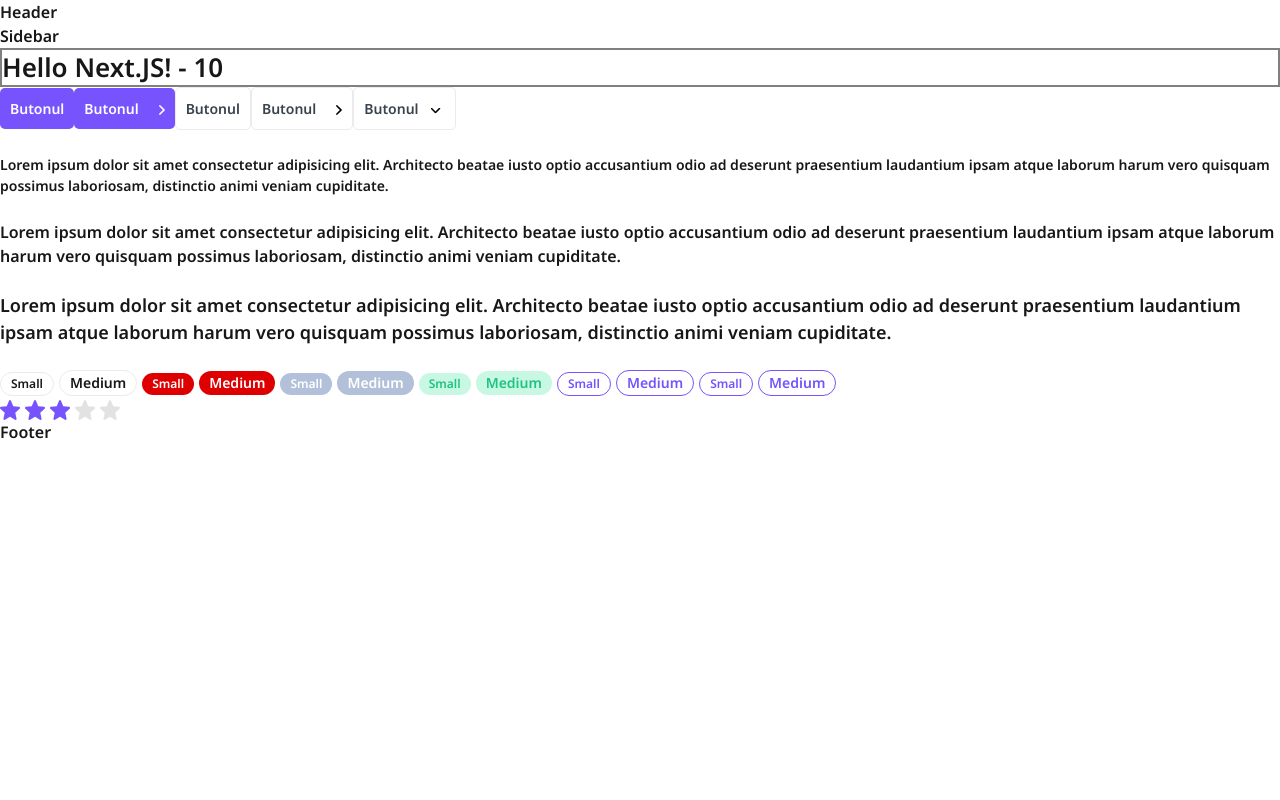
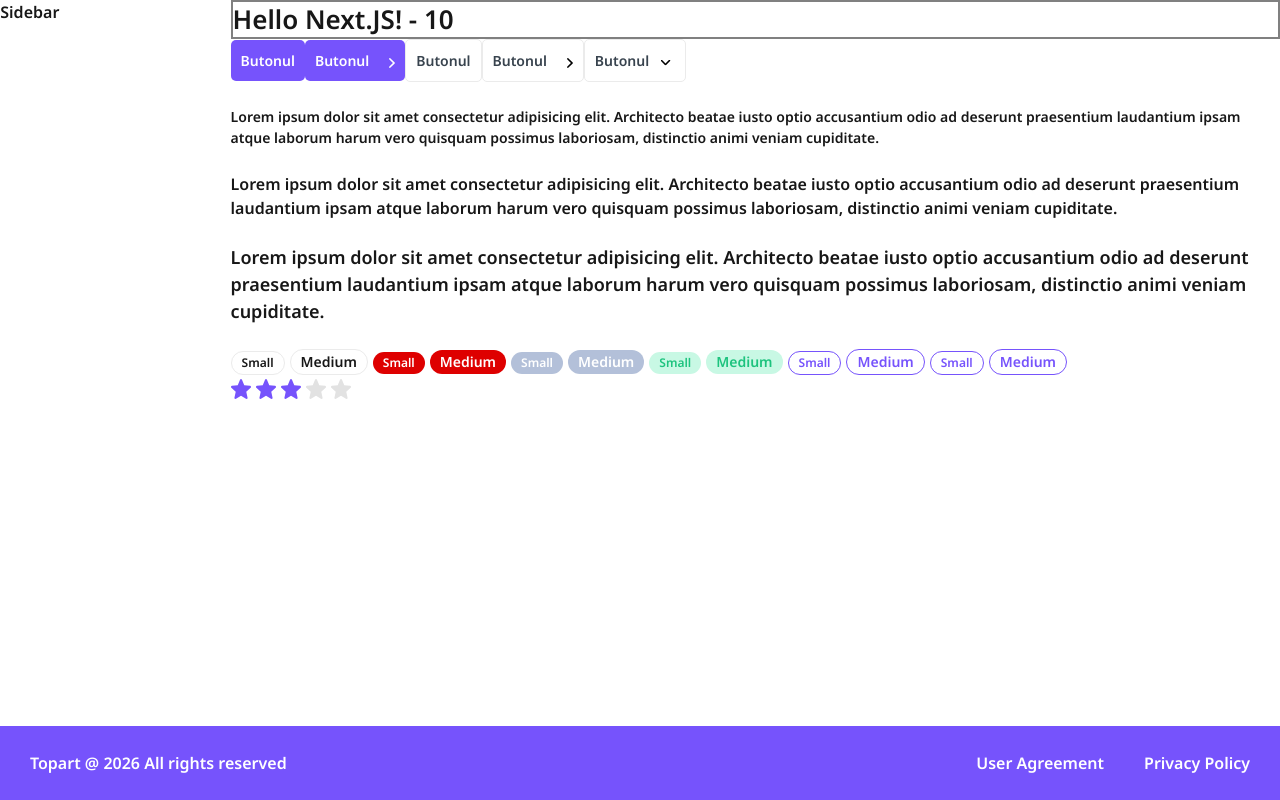
Before and after one commit to Ghizma/top-app, a Next.js app: page / in a window 1280 px wide. Built offline with nearby package versions, Linux system fonts and the light colour scheme.

Commit message:
Making CSS adaptive layout, Grids

```diff
--- a/app/components/Footer/Footer.module.css
+++ b/app/components/Footer/Footer.module.css
@@ -1,3 +1,20 @@
-.p {
-  margin: 0;
+.footer {
+  display: grid;
+  background: var(--primary);
+  padding: 25px 30px;
+  grid-template-columns: 1fr auto auto;
+  gap: 10px 40px;
+  color: var(--white);
+  font-size: 16px;
+  line-height: 24px;
 }
+
+.footer a:hover {
+  color: var(--grey-light);
+}
+
+@media (width <= 768px) {
+  .footer {
+    grid-template-columns: 1fr;
+  }
+}
--- a/app/components/Footer/Footer.props.ts
+++ b/app/components/Footer/Footer.props.ts
@@ -1,3 +1,6 @@
-import { ReactNode } from "react";
+import { DetailedHTMLProps } from "react";
 
-export interface FooterProps {}
+export interface FooterProps extends DetailedHTMLProps<
+  React.HTMLAttributes<HTMLDivElement>,
+  HTMLDivElement
+> {}
--- a/app/components/Footer/Footer.tsx
+++ b/app/components/Footer/Footer.tsx
@@ -1,11 +1,20 @@
 import { FooterProps } from "./Footer.props";
 import styles from "./Footer.module.css";
 import cn from "classnames";
+import { format } from "date-fns";
 
-export const Footer = ({ ...props }: FooterProps) => {
+export const Footer = ({ className, ...props }: FooterProps) => {
   return (
     <>
-      <div {...props}>Footer</div>
+      <div className={cn(className, styles.footer)} {...props}>
+        <div>Topart @ {format(new Date(), "yyyy")} All rights reserved</div>
+        <a href="#" target="blank">
+          User Agreement
+        </a>
+        <a href="#" target="blank">
+          Privacy Policy
+        </a>
+      </div>
     </>
   );
 };
--- a/app/components/Header/Header.props.ts
+++ b/app/components/Header/Header.props.ts
@@ -1,3 +1,6 @@
-import { ReactNode } from "react";
+import { DetailedHTMLProps } from "react";
 
-export interface HeaderProps {}
+export interface HeaderProps extends DetailedHTMLProps<
+  React.HTMLAttributes<HTMLDivElement>,
+  HTMLDivElement
+> {}
--- a/app/components/LayoutComp/LayoutComp.module.css
+++ b/app/components/LayoutComp/LayoutComp.module.css
@@ -1,3 +1,45 @@
-.p {
-  margin: 0;
+.wraper {
+  display: grid;
+  min-height: 100vh;
+  grid-template: auto 1fr auto/ auto 230px minmax(320px, 1200px) auto;
+  gap: 0.3px;
+  grid-template-areas:
+    ". header header ."
+    ". sidebar body ."
+    "footer footer footer footer";
 }
+
+.header {
+  grid-area: header;
+  display: none;
+}
+
+.sidebar {
+  grid-area: sidebar;
+}
+
+.body {
+  grid-area: body;
+}
+
+.footer {
+  grid-area: footer;
+}
+
+@media (width <= 768px) {
+  .wraper {
+    grid-template-columns: minmax(320px, 1fr);
+    grid-template-areas:
+      "header"
+      "body"
+      "footer";
+  }
+
+  .sidebar {
+    display: none;
+  }
+
+  .header {
+    display: block;
+  }
+}
--- a/app/components/LayoutComp/LayoutComp.tsx
+++ b/app/components/LayoutComp/LayoutComp.tsx
@@ -8,14 +8,14 @@
 
 const LayoutComp = ({ children }: LayoutCompProps) => {
   return (
-    <>
-      <Header />
-      <div>
-        <Sidebar />
-        <div>{children}</div>
-      </div>
-      <Footer />
-    </>
+    <div className={styles.wraper}>
+      <Header className={styles.header} />
+
+      <Sidebar className={styles.sidebar} />
+      <div className={styles.body}>{children}</div>
+
+      <Footer className={styles.footer} />
+    </div>
   );
 };
 
--- a/package.json
+++ b/package.json
@@ -11,6 +11,7 @@
   },
   "dependencies": {
     "classnames": "^2.5.1",
+    "date-fns": "^4.2.1",
     "next": "16.2.6",
     "react": "19.2.4",
     "react-dom": "19.2.4"
```
Also changed, not shown: 1 other file (tests, documents, lock files or other folders).
